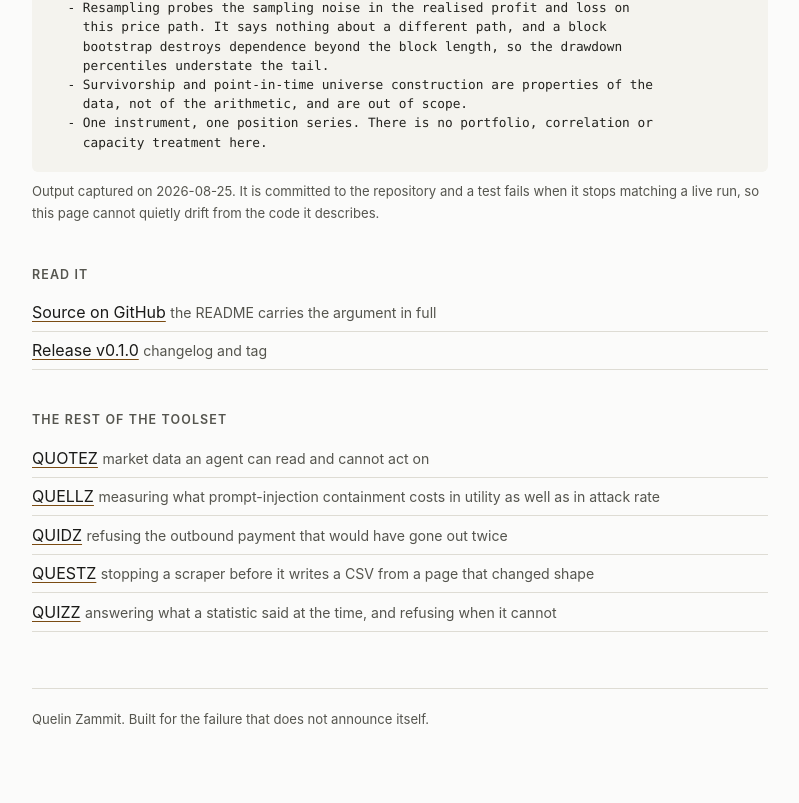
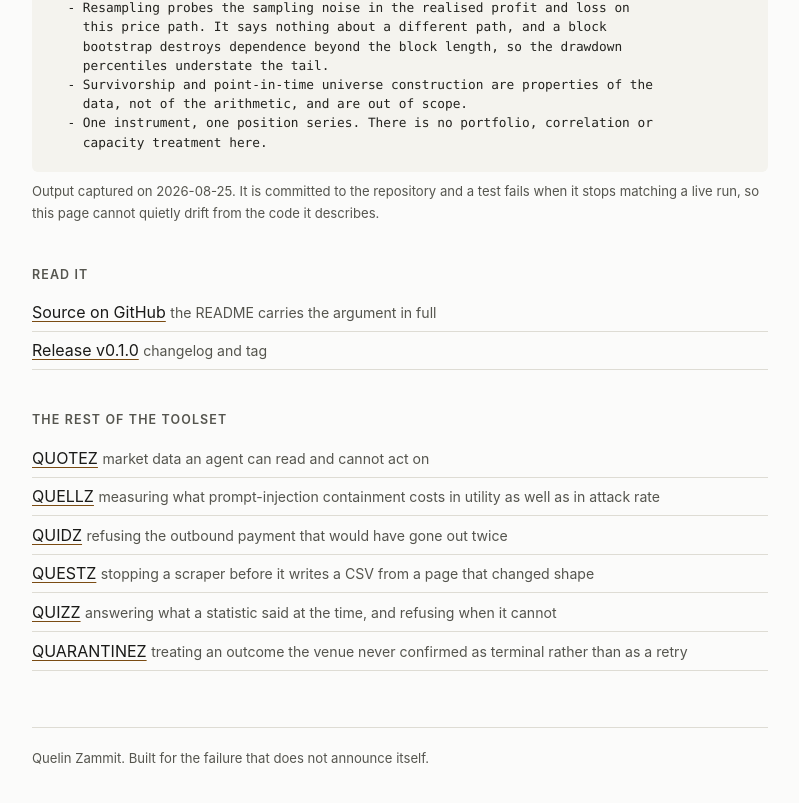
Before and after one commit to PNX89/QUACKZ, a plain HTML site: page site/index.html in a window 1280 px wide. Shown: the part 3485-4288 px from the top of the page, without its empty margins (240-1039 px from the left). Drawn offline with Linux system fonts and the light colour scheme.

Commit message:
Add the control plane to the generated footer
A seventh repository ships, so the block gains a line and the card gains a sibling. Both are
written from the shared manifest rather than typed here, which is what lets a README finished in
August gain something true to say about work published afterwards.

```diff
--- a/site/index.html
+++ b/site/index.html
@@ -248,6 +248,7 @@ LIMITS OF THIS REPORT
       <li><a href="https://pnx89.github.io/QUIDZ/">QUIDZ</a> <span>refusing the outbound payment that would have gone out twice</span></li>
       <li><a href="https://pnx89.github.io/QUESTZ/">QUESTZ</a> <span>stopping a scraper before it writes a CSV from a page that changed shape</span></li>
       <li><a href="https://pnx89.github.io/QUIZZ/">QUIZZ</a> <span>answering what a statistic said at the time, and refusing when it cannot</span></li>
+      <li><a href="https://pnx89.github.io/QUARANTINEZ/">QUARANTINEZ</a> <span>treating an outcome the venue never confirmed as terminal rather than as a retry</span></li>
   </ul>
 
   <footer>Quelin Zammit. Built for the failure that does not announce itself.</footer>
```
Also changed, not shown: 1 other file.
